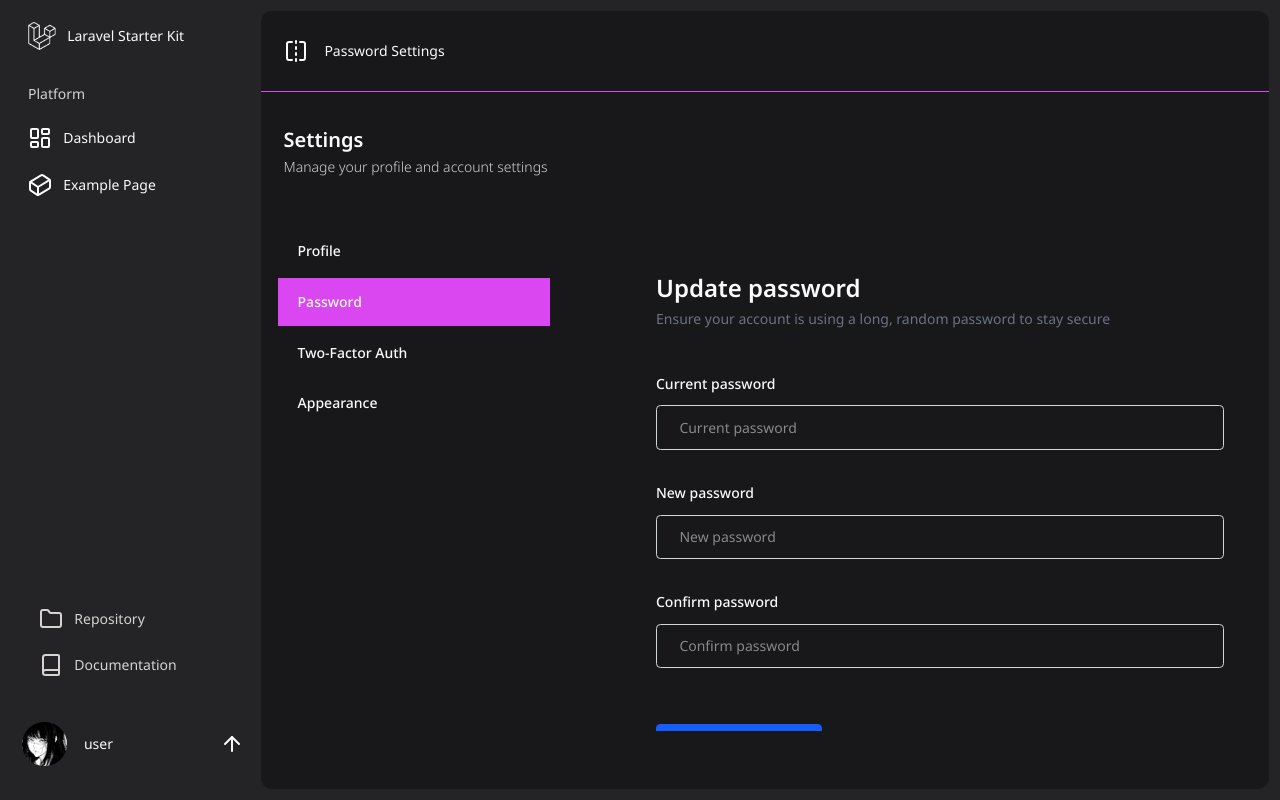
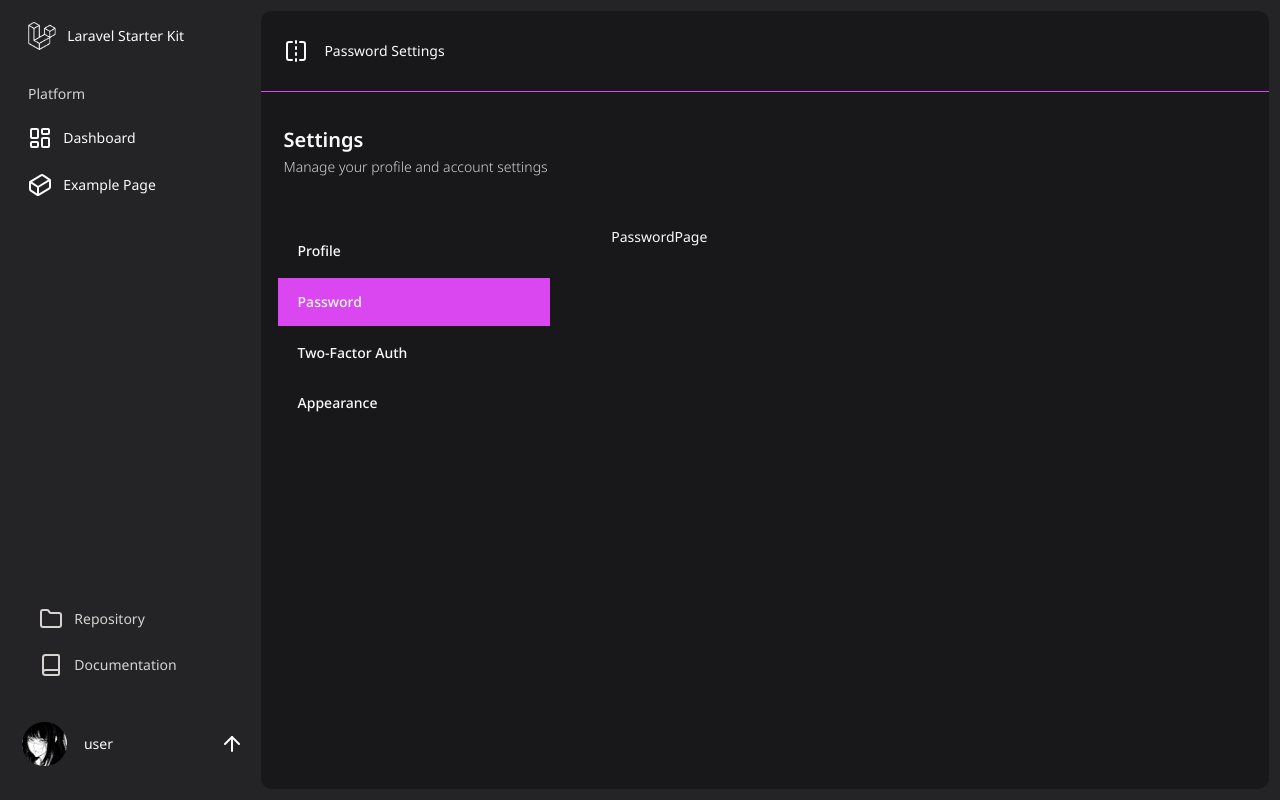
Before and after one commit to SPADE-VEXZY/mcf4-starterkit-ui, a Next.js app: page /settings/password in a window 1280 px wide. Built offline with nearby package versions, Linux system fonts and the light colour scheme.

Commit message:
Revert "feat:password"
This reverts commit 7bcc2be359fbf423ba884902bf328efec3aedb6f.

```diff
--- a/app/settings/password/page.tsx
+++ b/app/settings/password/page.tsx
@@ -5,64 +5,7 @@ const PasswordPage = () => {
   return (
     <DashboardLayout>
       <SettingsLayout>
-        <div className="max-w-3xl p-8">
-          {/* Header */}
-          <h1 className="text-2xl font-semibold ">
-            Update password
-          </h1>
-          <p className="mt-1 text-sm text-gray-500">
-            Ensure your account is using a long, random password to stay secure
-          </p>
-
-          {/* Form */}
-          <form className="mt-8 space-y-6">
-            {/* Current password */}
-            <div>
-              <label className="block text-sm font-medium ">
-                Current password
-              </label>
-              <input
-                type="password"
-                placeholder="Current password"
-                className="mt-2 block w-full rounded-md border border-gray-300 px-4 py-2 text-sm focus:border-blue-500 focus:outline-none focus:ring-1 focus:ring-blue-500"
-              />
-            </div>
-
-            {/* New password */}
-            <div>
-              <label className="block text-sm font-medium ">
-                New password
-              </label>
-              <input
-                type="password"
-                placeholder="New password"
-                className="mt-2 block w-full rounded-md border border-gray-300 px-4 py-2 text-sm focus:border-blue-500 focus:outline-none focus:ring-1 focus:ring-blue-500"
-              />
-            </div>
-
-            {/* Confirm password */}
-            <div>
-              <label className="block text-sm font-medium ">
-                Confirm password
-              </label>
-              <input
-                type="password"
-                placeholder="Confirm password"
-                className="mt-2 block w-full rounded-md border border-gray-300 px-4 py-2 text-sm focus:border-blue-500 focus:outline-none focus:ring-1 focus:ring-blue-500"
-              />
-            </div>
-
-            {/* Button */}
-            <div className="pt-4">
-              <button
-                type="submit"
-                className="rounded-md bg-blue-600 px-6 py-2 text-sm font-medium text-white hover:bg-blue-700 focus:outline-none focus:ring-2 focus:ring-blue-500 focus:ring-offset-2"
-              >
-                Save password
-              </button>
-            </div>
-          </form>
-        </div>
+        <div>PasswordPage</div>
       </SettingsLayout>
     </DashboardLayout>
   );
--- a/package.json
+++ b/package.json
@@ -14,7 +14,6 @@
     "clsx": "^2.1.1",
     "lucide-react": "^0.562.0",
     "next": "16.1.1",
-    "next-themes": "^0.4.6",
     "nextjs-toploader": "^3.9.17",
     "react": "19.2.3",
     "react-dom": "19.2.3",
```
Also changed, not shown: 1 other file (tests, documents, lock files or other folders).
